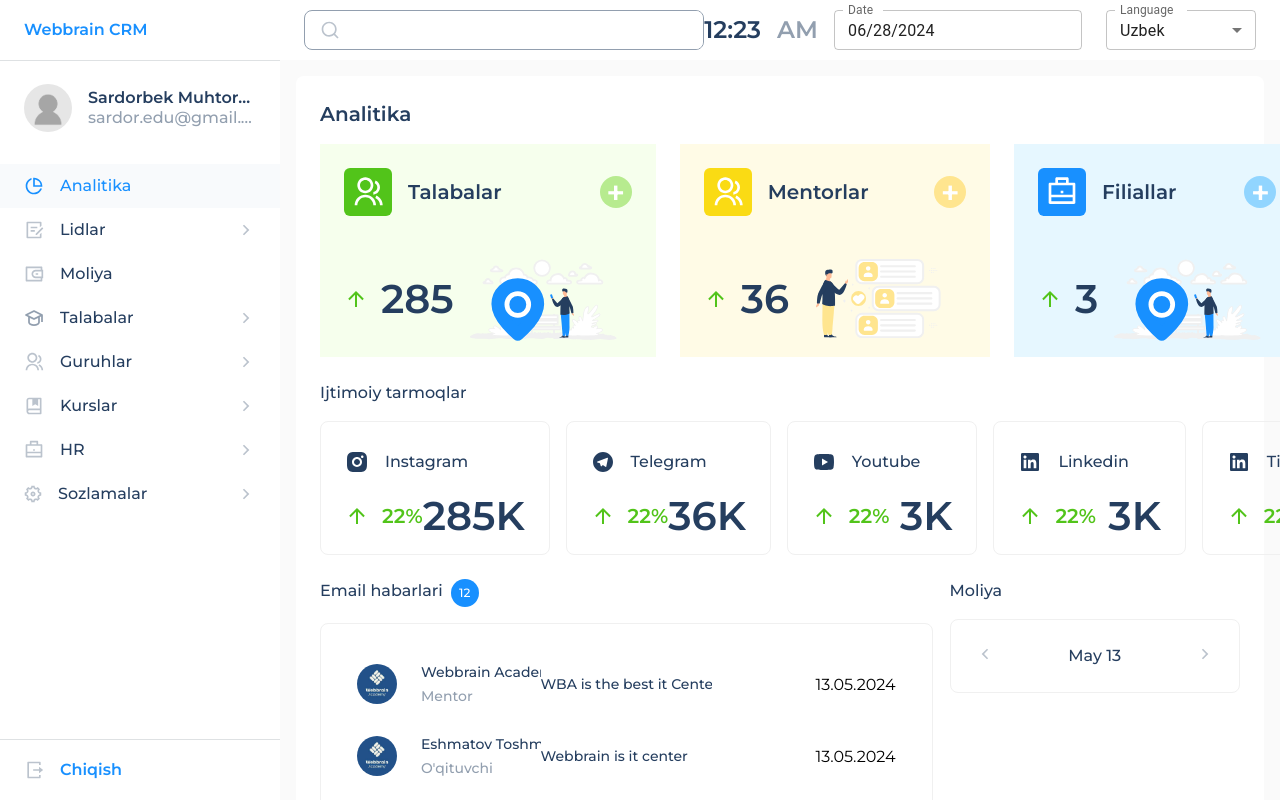
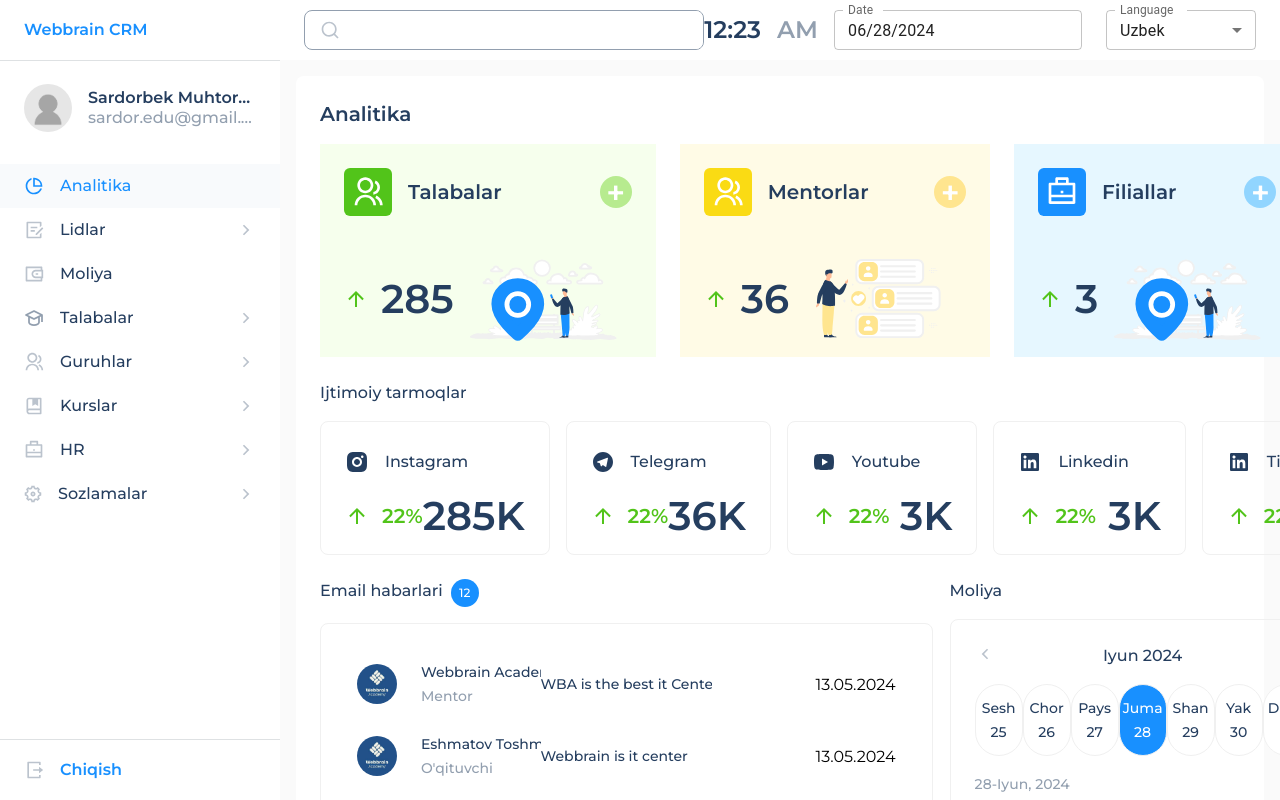
Before and after one commit to mukhtorov/crm-project, a React (Vite) app: page /analitika in a window 1280 px wide. Built offline with nearby package versions, Linux system fonts and the light colour scheme.

Commit message:
generic date finished

```diff
--- a/src/components/Analtika/Moliya.jsx
+++ b/src/components/Analtika/Moliya.jsx
@@ -1,13 +1,73 @@
+import { useState } from "react";
+import useDate, { weeks } from "../../hooks/date";
 import Subtitle from "../Generics/Subtitle";
-import { Fragment, ArrowIcon, Wrapper } from "./moliyaStyle";
+import { Fragment, ArrowIcon, Wrapper, DateCard } from "./moliyaStyle";
 
 export const Moliya = () => {
+  const date = useDate();
+  const [active, setActive] = useState(new Date().getDate());
+  const [weekCount, changeWeek] = useState(0);
+
+  const onClickDate = (value) => {
+    if (date.week(weekCount)[0].getDate() === value.getDate())
+      changeWeek(weekCount - 1);
+    else if (date.week(weekCount)[6]?.getDate() === value?.getDate())
+      changeWeek(weekCount + 1);
+    // console.log(date.week());
+    setActive(value?.getDate());
+  };
+
+  const onClickForward = () => {
+    changeWeek(weekCount + 6);
+  };
+  const onClickBackward = () => {
+    changeWeek(weekCount - 6);
+  };
+
   return (
     <Wrapper>
       <Fragment>
-        <ArrowIcon left />
-        <Subtitle>May 13</Subtitle>
-        <ArrowIcon />
+        <ArrowIcon left onClick={onClickBackward} />
+        <Subtitle>
+          {date.month?.full} {date.year}
+        </Subtitle>
+        <ArrowIcon onClick={onClickForward} />
+      </Fragment>
+      <Fragment mt={16} mb={16}>
+        {date.week(weekCount).map((value) => {
+          const ac = active == value.getDate();
+          return (
+            <DateCard
+              active={ac}
+              key={value}
+              onClick={() => onClickDate(value)}
+            >
+              <Subtitle color={ac && "white"} size={14}>
+                {weeks[value.getDay()]?.short}
+              </Subtitle>
+              <Subtitle color={ac && "white"} size={14}>
+                {value.getDate()}
+              </Subtitle>
+            </DateCard>
+          );
+        })}
+      </Fragment>
+      <Subtitle size={14} color="#929FAF">
+        {date.date}-{date.month.full}, {date.year}
+      </Subtitle>
+      <Subtitle size={32} mt={5} mb={24}>
+        8 520 000{" "}
+        <Subtitle size={24} ml={16} color="#52C41A">
+          +22%
+        </Subtitle>
+      </Subtitle>
+      <Fragment mb={8}>
+        <div>Talabalar</div>
+        <Subtitle>5 760 000</Subtitle>
+      </Fragment>
+      <Fragment>
+        <div>Darsliklar sotuvi</div>
+        <Subtitle>2 180 000</Subtitle>
       </Fragment>
     </Wrapper>
   );
--- a/src/components/Analtika/moliyaStyle.js
+++ b/src/components/Analtika/moliyaStyle.js
@@ -14,6 +14,8 @@
 export const Fragment = styled.div`
   display: flex;
   justify-content: space-between;
+  margin: ${({ mt = 0, mb = 0, ml = 0, mr = 0 }) =>
+    `${mt}px ${mr}px ${mb}px ${ml}px `};
 `;
 
 export const ArrowIcon = styled(arrow)`
@@ -25,3 +27,19 @@
     }
   }
 `;
+
+export const DateCard = styled.div`
+  display: flex;
+  flex-direction: column;
+  justify-content: center;
+  align-items: center;
+
+  width: 48px;
+  height: 72px;
+  border-radius: 24px;
+  border: 1px solid #f0f0f0;
+  background-color: ${({ active }) =>
+    active ? "var(--activeColor)" : "white"};
+  /* color: white; */
+  cursor: pointer;
+`;
--- /dev/null
+++ b/src/hooks/date.js
@@ -0,0 +1,54 @@
+export const months = [
+  { short: "Yan", full: "Yanvar" },
+  { short: "Fev", full: "Fevral" },
+  { short: "Mar", full: "Mart" },
+  { short: "Apr", full: "Aprel" },
+  { short: "May", full: "May" },
+  { short: "Iyun", full: "Iyun" },
+  { short: "Iyul", full: "Iyul" },
+  { short: "Avg", full: "Avgust" },
+  { short: "Sen", full: "Sentabr" },
+  { short: "Okt", full: "Oktyabr" },
+  { short: "Noy", full: "Noyabr" },
+  { short: "Dek", full: "Dekabr" },
+];
+
+export const weeks = [
+  { full: "Yakshanba", short: "Yak" },
+  { full: "Dushanb", short: "Dush" },
+  { full: "Seshanba", short: "Sesh" },
+  { full: "Chorshanba", short: "Chor" },
+  { full: "Payshanba", short: "Pays" },
+  { full: "Juma", short: "Juma" },
+  { full: "Shanba", short: "Shan" },
+];
+
+function getMinusDate(number) {
+  let date = new Date(new Date().setDate(new Date().getDate() - number));
+  return date;
+}
+function getPlusDate(number) {
+  let date = new Date(new Date().setDate(new Date().getDate() + number));
+  return date;
+}
+
+export const useDate = () => {
+  const d = new Date();
+  let day = weeks[d.getDay()];
+  let date = d.getDate();
+  let year = d.getFullYear();
+  let month = months[d.getMonth()];
+  let week = (count = 0) => [
+    getMinusDate(3 - count),
+    getMinusDate(2 - count),
+    getMinusDate(1 - count),
+    getMinusDate(0 - count),
+    getPlusDate(1 + count),
+    getPlusDate(2 + count),
+    getPlusDate(3 + count),
+  ];
+
+  return { year, day, month, date, week };
+};
+
+export default useDate;
```
